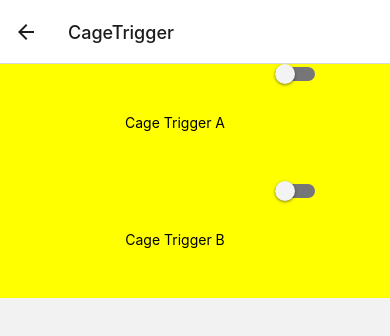
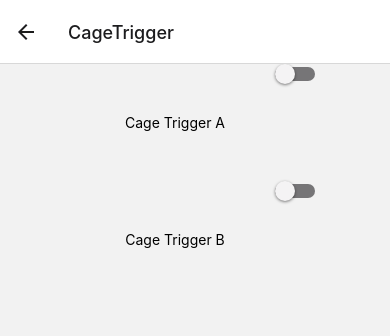
Before and after one commit to Philip-36/Thesis-App, a React Native app in the folder react-native-first/: screen /CageTrigger in a window 390 px wide. Shown: the top 336 px of the page. Built offline with nearby package versions, Linux system fonts and the light colour scheme; what expo-notifications, expo-task-manager would draw is missing.

Commit message:
change bg color

```diff
--- a/react-native-first/components/screens/CageTrigger.js
+++ b/react-native-first/components/screens/CageTrigger.js
@@ -72,7 +72,6 @@ const styles = StyleSheet.create({
     fontSize: 18,
     marginTop: 0,
     width: '100%',
-    backgroundColor: 'yellow',
     justifyContent: 'center',
     flexDirection: 'row'
   },
```
